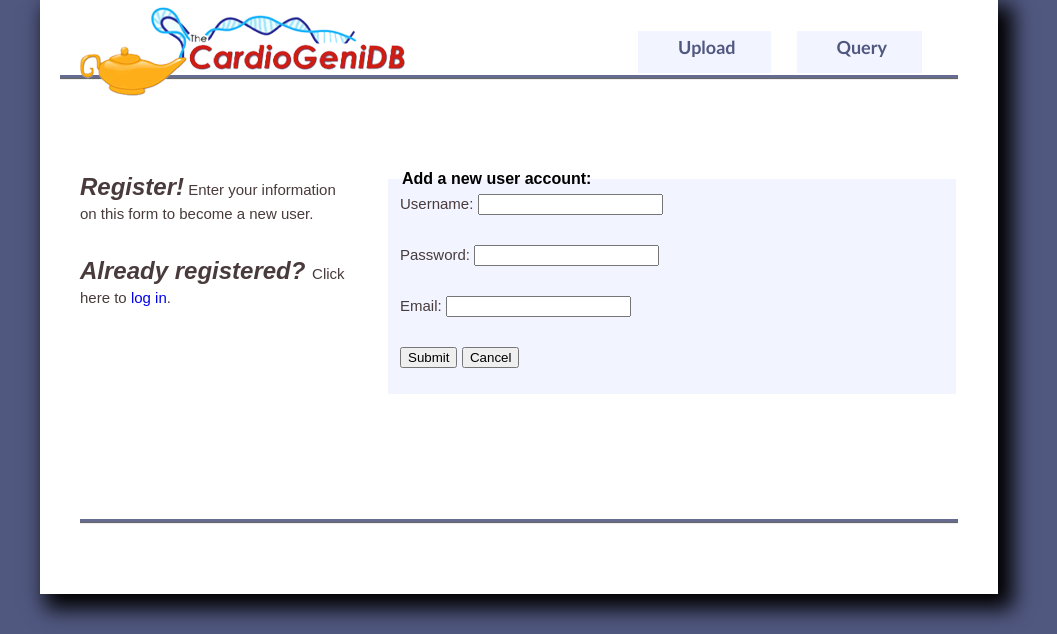
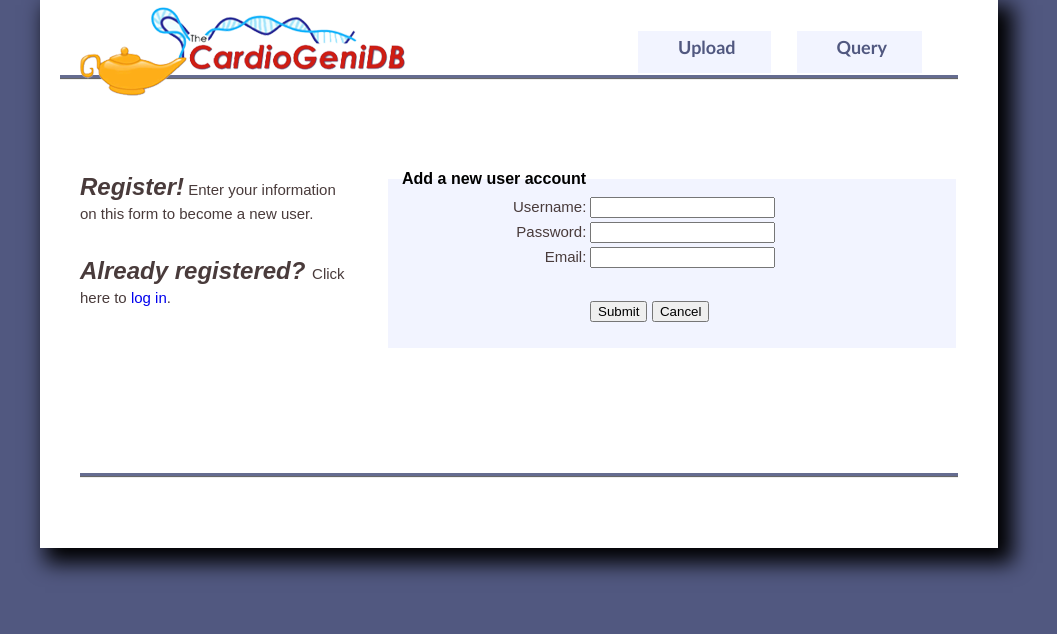
Before and after one commit to pasjohnj/SI-572-Genetics-Database, a PHP site: page /register.php in a window 1280 px wide. Shown: the top 634 px of the page, without its empty margins (121-1178 px from the left). Run offline with PHP 8.4, Linux system fonts and the light colour scheme; data that the repository does not hold is empty.

Commit message:
Update register.php

```diff
--- a/register.php
+++ b/register.php
@@ -44,6 +44,7 @@ callAHAH('content.php?content= '+tab, 'content', 'getting content for tab '+tab+
 	<ul id="tabmenu">
 	<li id ="tab1" > <a href="upload.php" >Upload</a></li>
 	<li id ="tab2"> <a href="query.php" >Query </a></li>
+
 	</ul>
 	</div>
 	</div>
@@ -111,27 +112,56 @@ function Validate()
 </script>
 
 <fieldset>
-<legend>Add a new user account:</legend>
+<legend>Add a new user account</legend>
+
 
 <form name="MyForm" method="post" onsubmit="return Validate()">
-<p>Username:
-<input type="text" name="username" id="username" <?php
-	echo 'value="' .htmlentities($_POST['username']) .'"';
-	?>><span id="UserNameERR" style="color:red"></span></p>
-<p>Password:
-<input type="password" name="password" id="password"<?php
-	echo 'value="' .htmlentities($_POST['password']) .'"';
-	?>><span id="PasswordERR" style="color:red"></span></p>
-<p>Email:
-<input type="text" name="email" id="email"<?php
-	echo 'value="' .htmlentities($_POST['email']) .'"';
-	?>><span id="EmailERR" style="color:red"></span></p>
-
-
+<table class="form_table">
+<tr>
+	<td>
+		<label>Username:</label>
+	</td>
+	<td>
+		<input type="text" name="username" id="username"
+		<?php
+		echo 'value="' .htmlentities($_POST['username']) .'"';
+		?>>
+	</td>
+	<td>
+		<span class="error" id="UserNameERR" ></span>
+	</td>
+</tr>
+<tr>
+	<td>
+		<label>Password:</label>
+	</td>
+	<td>
+		<input type="password" name="password" id="password"
+		<?php echo 'value="' .htmlentities($_POST['password']) .'"';
+		?>>
+	</td>
+	<td >
+		<span class="error" id="PasswordERR" ></span>
+	</td>
+</tr>
+<tr>
+	<td>
+		<label>Email: </label>
+	</td>
+	<td>
+		<input type="text" name="email" id="email"
+		<?php echo 'value="' .htmlentities($_POST['email']) .'"';
+		?>>
+	</td>
+	<td>
+		<span class="error" id="EmailERR" ></span>
+	</td>
+</tr>
+</table>
+<div class="buttons">
 	<input type="submit" value="Submit"/>
 <input type="reset" name="Cancel" value="Cancel" />
-
-
+</div>
 <!--for later: <span id="EmailERR" style="color:red"></span> -->
 </form>
 </fieldset>
```
